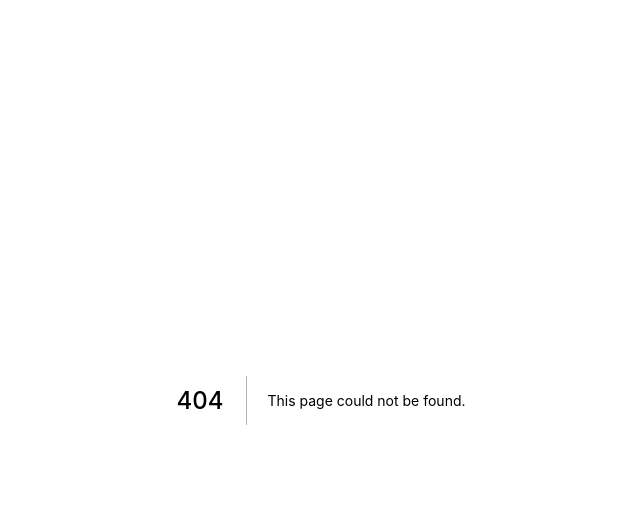
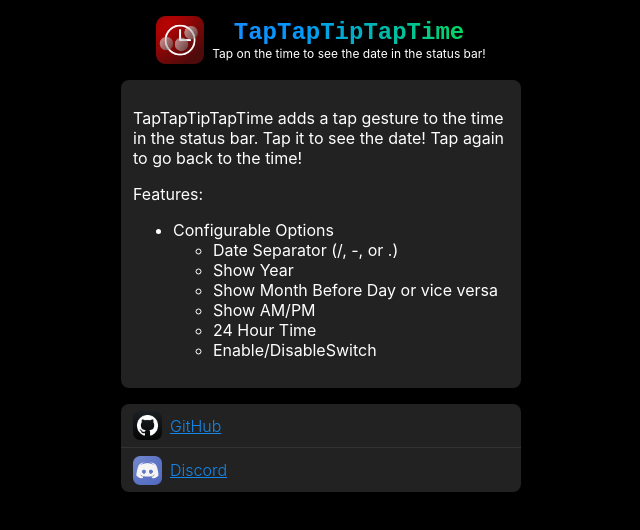
Before and after one commit to YulkyTulky/Repo, a Next.js app: page /TapTapTipTapTime in a window 1280 px wide. Before the commit this address had no page. Shown: the top 530 px of the page, without its empty margins (319-959 px from the left). Built offline with nearby package versions, Linux system fonts and the light colour scheme.

Commit message:
TapTapTipTapTime 1.0

```diff
--- /dev/null
+++ b/pages/TapTapTipTapTime.js
@@ -0,0 +1,32 @@
+import Depiction from "../components/Depiction"
+
+export default function TapTapTipTapTime() {
+	return (
+		<Depiction
+			name="TapTapTipTapTime"
+			github="https://github.com/YulkyTulky/TapTapTipTapTime"
+			subtitle="Tap on the time to see the date in the status bar!"
+		>
+
+			<p>
+			TapTapTipTapTime adds a tap gesture to the time in the status bar. Tap it to see the date! Tap again to go back to the time!
+			</p>
+
+			<p>Features:</p>
+			<ul>
+            <li>
+				Configurable Options
+					<ul>
+                        <li>Date Separator (/, -, or .)</li>
+                        <li>Show Year</li>
+                        <li>Show Month Before Day or vice versa</li>
+						<li>Show AM/PM</li>
+						<li>24 Hour Time</li>
+                        <li>Enable/DisableSwitch</li>
+					</ul>
+				</li>
+			</ul>
+
+		</Depiction>
+	)
+}
--- a/repo.js
+++ b/repo.js
@@ -21,7 +21,9 @@ exports.packages = [
 	"https://github.com/YulkyTulky/lower/releases/download/v1.1/com.yulkytulky.lower_1.1_iphoneos-arm.deb",
 
 	"https://github.com/YulkyTulky/Lowercase-App-Names/releases/download/v1.0/com.yulkytulky.lowercaseappnames_1.0_iphoneos-arm.deb",
-	"https://github.com/YulkyTulky/Lowercase-App-Names/releases/download/v1.1/com.yulkytulky.lowercaseappnames_1.1_iphoneos-arm.deb"
+	"https://github.com/YulkyTulky/Lowercase-App-Names/releases/download/v1.1/com.yulkytulky.lowercaseappnames_1.1_iphoneos-arm.deb",
+
+	"https://github.com/YulkyTulky/TapTapTipTapTime/releases/download/v1.0/com.yulkytulky.taptaptiptaptime_1.0_iphoneos-arm.deb"
 
 
 ]
@@ -34,5 +36,6 @@ exports.icons = {
 	"rEkT--": "assets/rEkT--/icon.png",
 	lower: "assets/lower/icon.png",
 	"Lowercase App Names": "assets/Lowercase-App-Names/icon.png",
-	ShyDate: "assets/ShyDate/icon.png"
+	ShyDate: "assets/ShyDate/icon.png",
+	TapTapTipTapTime: "assets/TapTapTipTapTime/icon.png"
 }
```
Also changed, not shown: public/assets/TapTapTipTapTime/icon.png (added).
